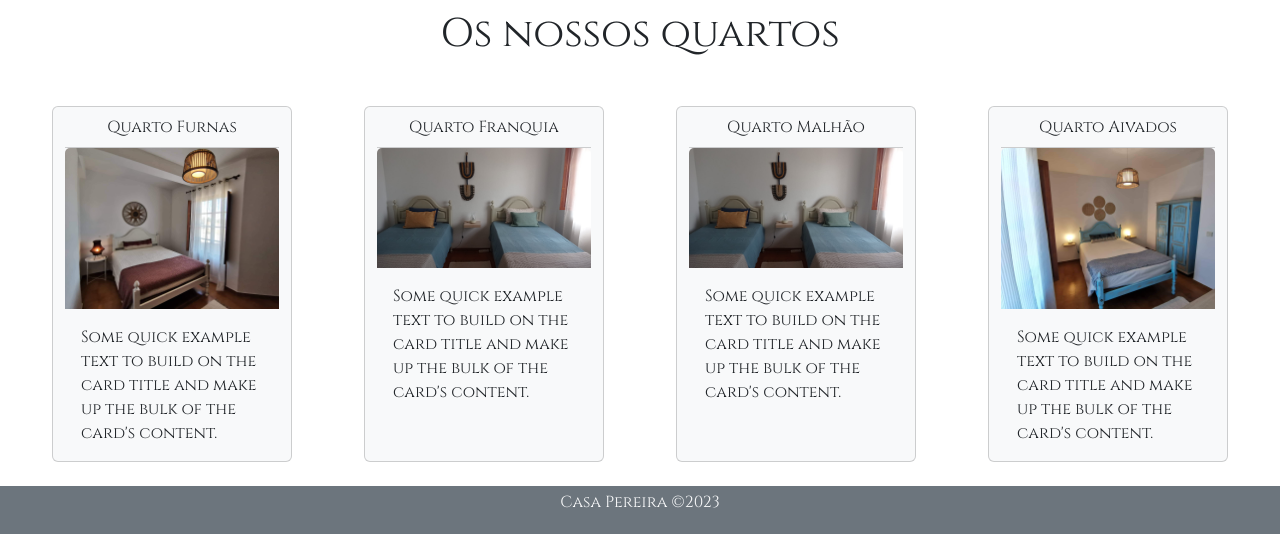
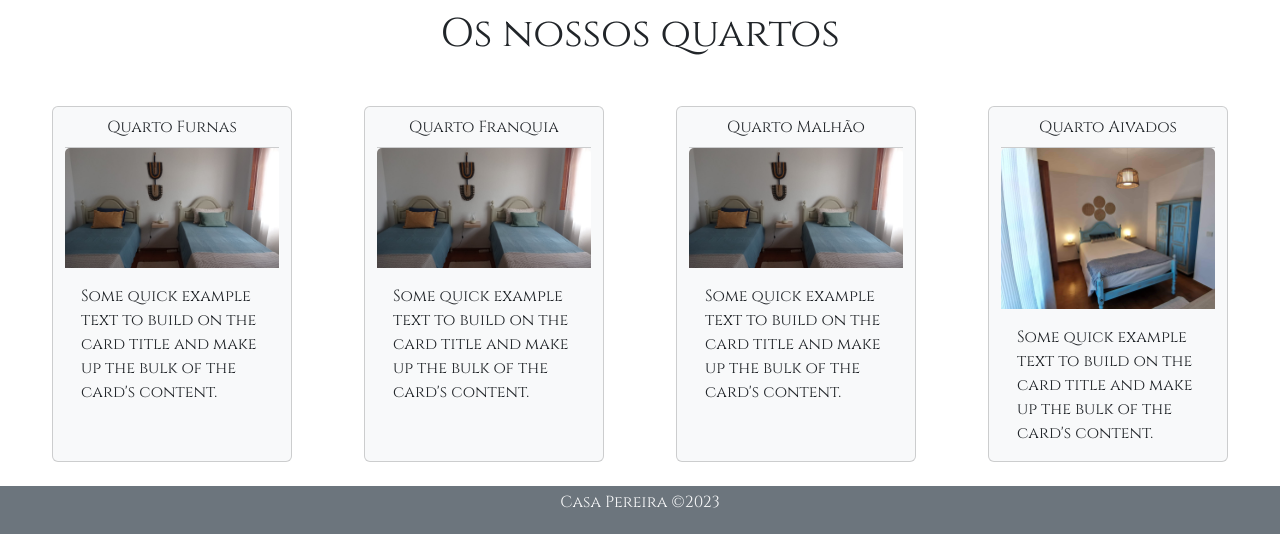
Before and after one commit to RuiLanca-Projects/Casa-Pereira, a plain HTML site: page index.html in a window 1280 px wide. Shown: the part 878-1412 px from the top of the page. Drawn offline with nearby package versions, Linux system fonts and the light colour scheme.

Commit message:
index.html

```diff
--- a/index.html
+++ b/index.html
@@ -109,7 +109,7 @@
         <div class="card-header bg-light text-center">
           Quarto Furnas
         </div>
-        <img src="Quarto1.jpg" class="card-img-top" alt="...">
+        <img src="quarto.jpg" class="card-img-top" alt="...">
         <div class="card-body">
           <p class="card-text">Some quick example text to build on the card title and make up the bulk of the card's content.</p>
         </div>
```
